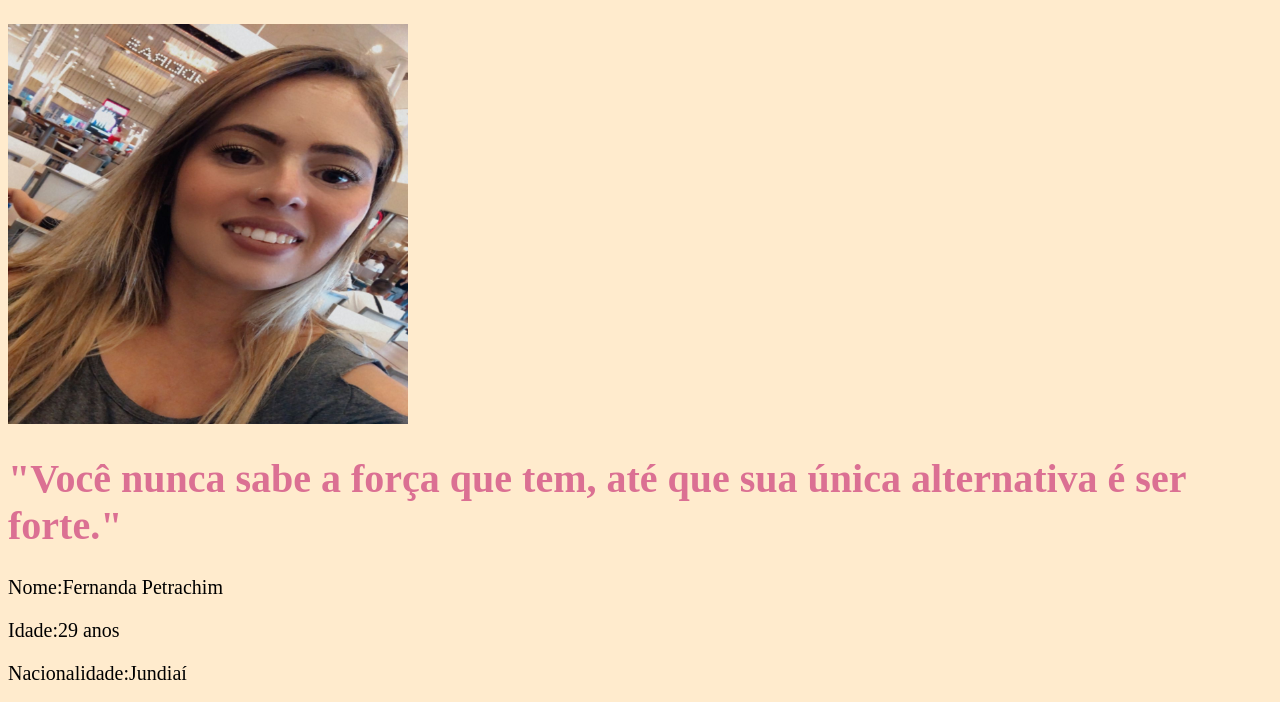
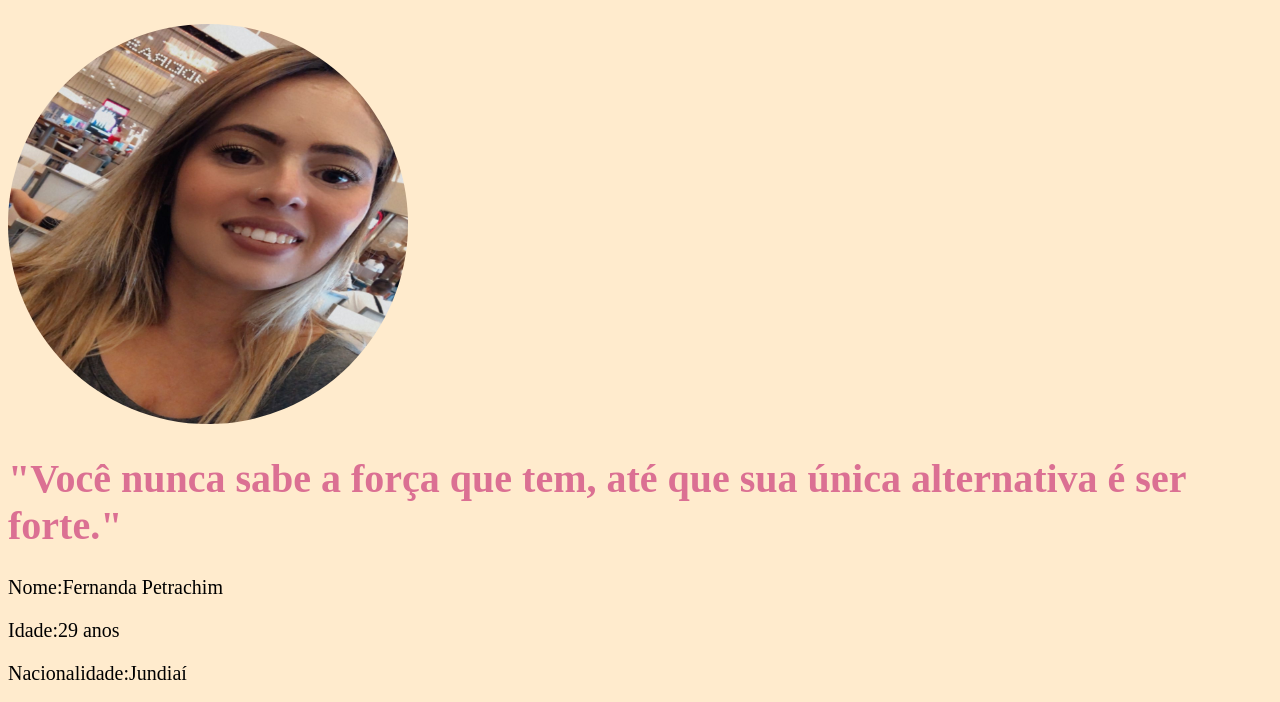
Before and after one commit to FernandaPetrachim/Exercicios-Trybe, a plain HTML site: page 1-Fundamentos/index.html in a window 1280 px wide. Shown: the part 77-779 px from the top of the page. Drawn offline with Linux system fonts and the light colour scheme.

Commit message:
Borda redonda da foto

```diff
--- a/1-Fundamentos/index.html
+++ b/1-Fundamentos/index.html
@@ -14,17 +14,16 @@
         background-color: blanchedalmond;
         font-size: 20px;
     }
-    foto redonda{
-        border-radius: 100%;
-    }
-
+    img {
+    border-radius: 50%;
+}
 
     </style>
 </head>
 <body>
    <h1>FERNANDA PETRACHIM</h1>
 
-   <img class="foto redonda" src="Fer.jpeg" lt="Img"s height="400" width="400">
+   <img src="Fer.jpeg" lt="Img"s height="400" width="400">
    <h1>"Você nunca sabe a força que tem, até que sua única alternativa é ser forte." </h1>
    <b></b>
    <p>Nome:Fernanda Petrachim</p>
```
